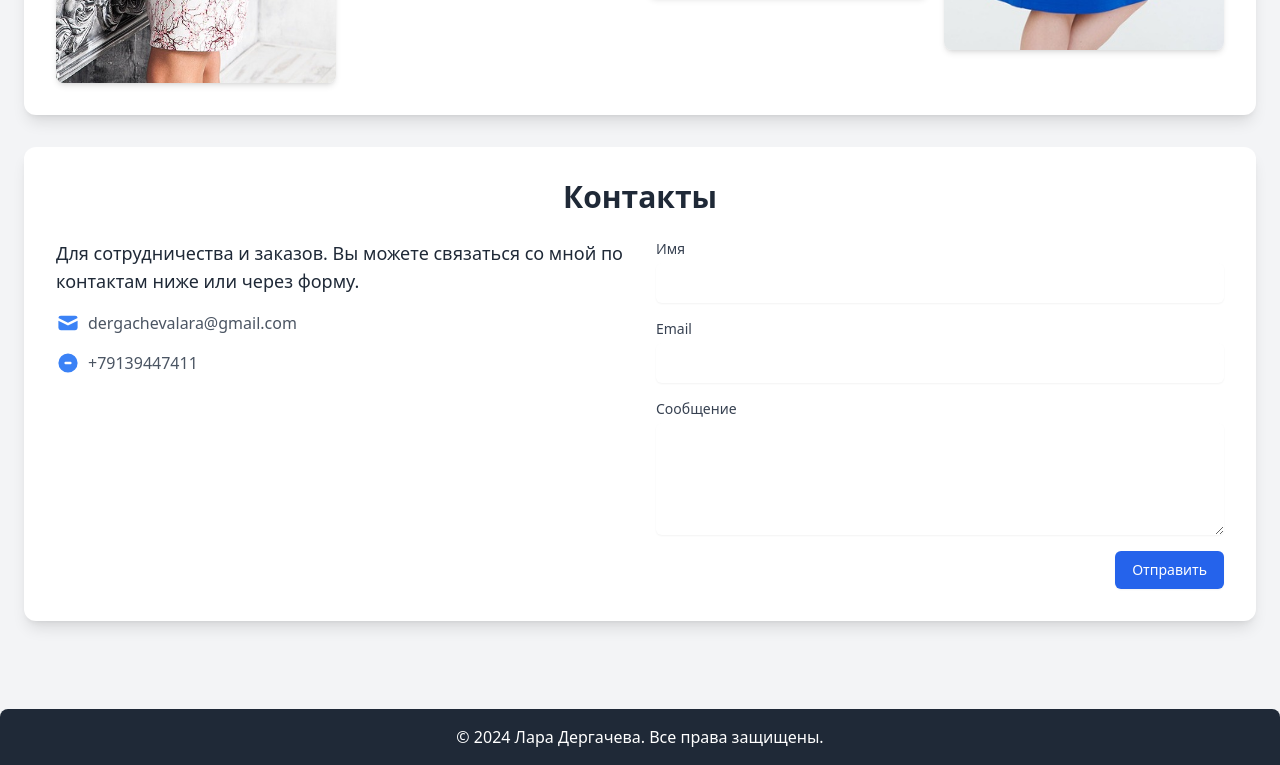
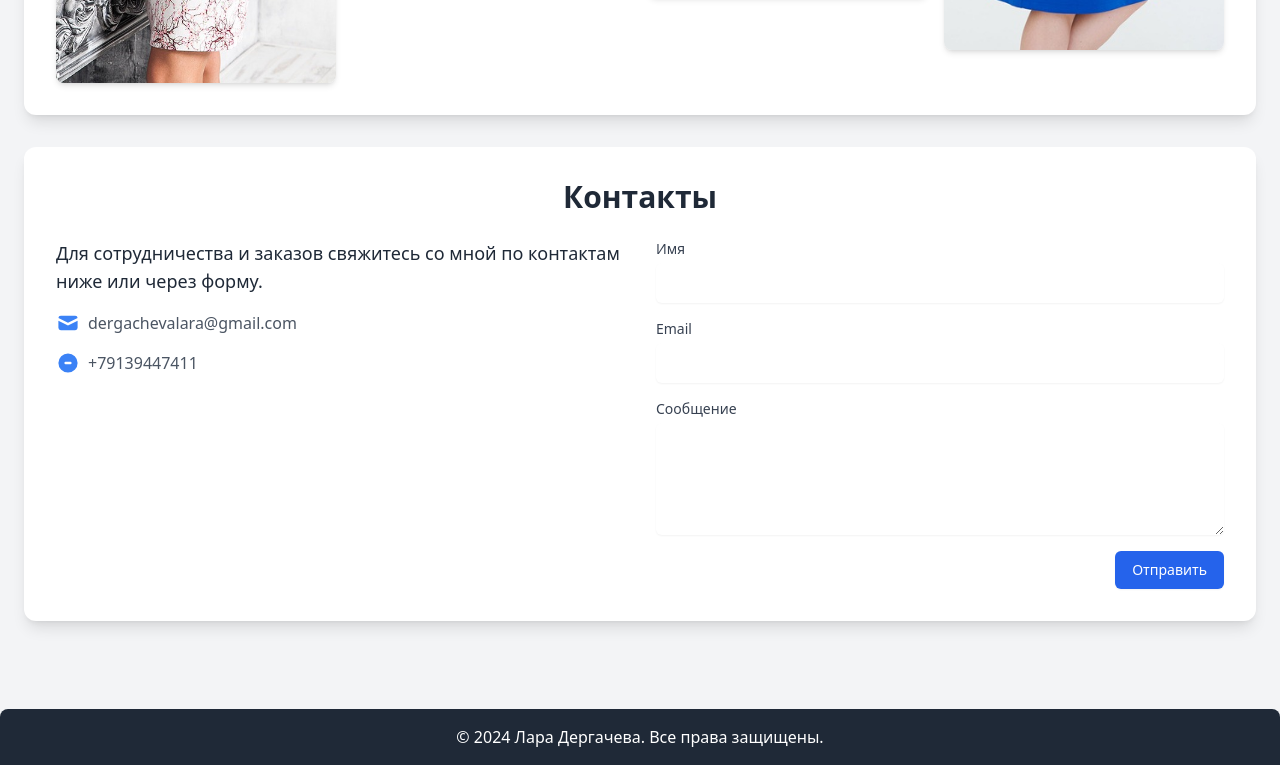
Before and after one commit to Nina4ka/portfolio, a plain HTML site: page index.html in a window 1280 px wide. Shown: the part 3315-4080 px from the top of the page. Drawn offline with nearby package versions, Linux system fonts and the light colour scheme.

Commit message:
Update index.html

```diff
--- a/index.html
+++ b/index.html
@@ -157,7 +157,7 @@
             <div class="flex flex-col md:flex-row gap-8">
                 <!-- Контактная информация -->
                 <div class="md:w-1/2">
-                    <p class="text-lg mb-4">Для сотрудничества и заказов. Вы можете связаться со мной по контактам ниже или через форму.</p>
+                    <p class="text-lg mb-4">Для сотрудничества и заказов свяжитесь со мной по контактам ниже или через форму.</p>
                     <div class="space-y-4">
                         <div class="flex items-center">
                             <svg class="w-6 h-6 mr-2 text-blue-500" fill="currentColor" viewBox="0 0 20 20" xmlns="http://www.w3.org/2000/svg"><path d="M2.003 5.884L10 9.882l7.997-3.998A2 2 0 0016 4H4a2 2 0 00-1.997 1.884z"></path><path d="M18 8.118l-8 4-8-4V14a2 2 0 002 2h12a2 2 0 002-2V8.118z"></path></svg>
```
